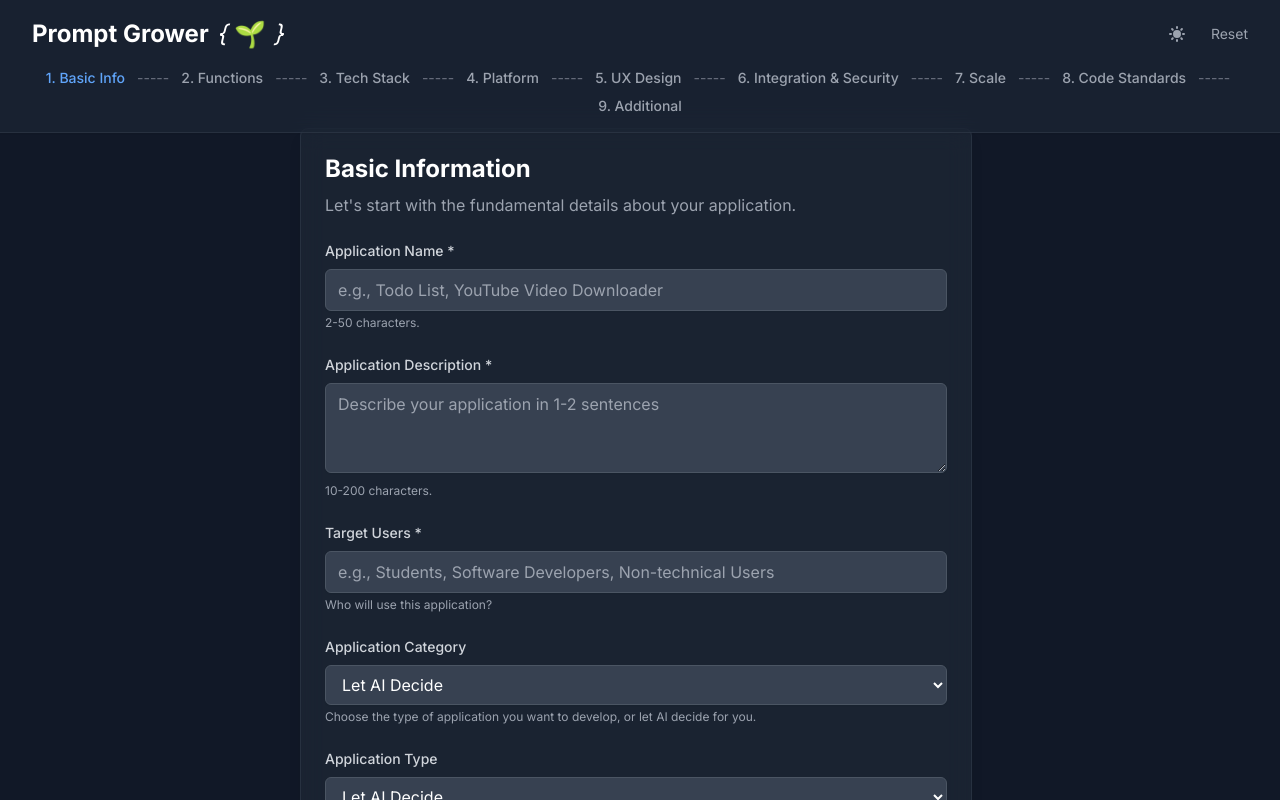
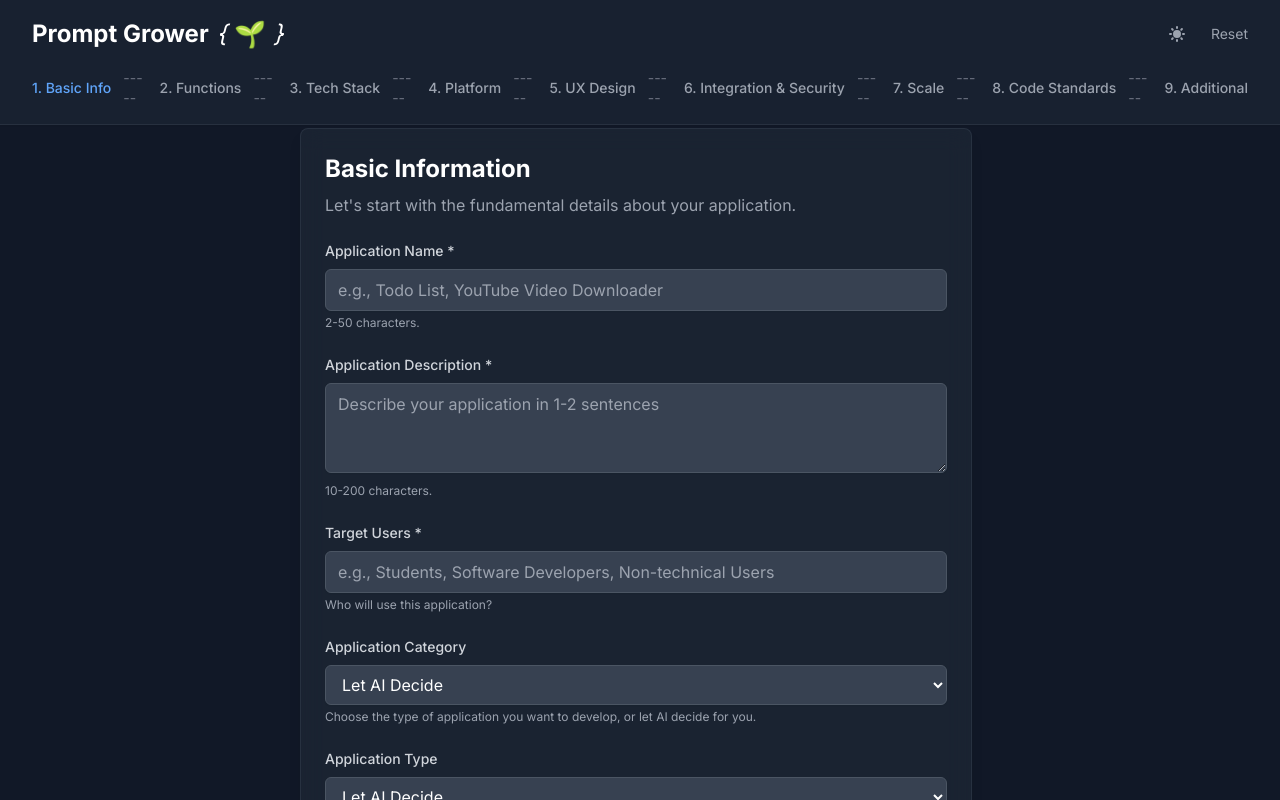
Before and after one commit to XujunNoahWang/promptgrower, a React (Vite) app: page /step/1 in a window 1280 px wide. Shown: the top 800 px of the page. Built offline with nearby package versions, Linux system fonts and the light colour scheme.

Commit message:
Fix StepIndicator layout - Keep steps in single line with overflow scroll

```diff
--- a/src/components/StepIndicator.tsx
+++ b/src/components/StepIndicator.tsx
@@ -35,7 +35,7 @@ export const StepIndicator: React.FC<StepIndicatorProps> = ({ currentStep, total
   return (
     <div>
       {/* Large screens: Full descriptions */}
-      <div className="hidden lg:flex justify-center items-center flex-wrap gap-2 text-sm">
+      <div className="hidden lg:flex justify-center items-center gap-2 text-sm overflow-x-auto">
         {Array.from({ length: totalSteps }, (_, index) => {
           const stepNumber = index + 1;
           const isActive = stepNumber === currentStep;
@@ -45,7 +45,7 @@ export const StepIndicator: React.FC<StepIndicatorProps> = ({ currentStep, total
           return (
             <React.Fragment key={stepNumber}>
               <div
-                className={`font-medium transition-colors duration-200 ${
+                className={`font-medium transition-colors duration-200 whitespace-nowrap ${
                   isActive
                     ? 'text-primary-600 dark:text-primary-400'
                     : isCompleted
@@ -64,7 +64,7 @@ export const StepIndicator: React.FC<StepIndicatorProps> = ({ currentStep, total
       </div>
 
       {/* Medium screens: Short descriptions */}
-      <div className="hidden md:flex lg:hidden justify-center items-center flex-wrap gap-1 text-xs">
+      <div className="hidden md:flex lg:hidden justify-center items-center gap-1 text-xs overflow-x-auto">
         {Array.from({ length: totalSteps }, (_, index) => {
           const stepNumber = index + 1;
           const isActive = stepNumber === currentStep;
@@ -74,7 +74,7 @@ export const StepIndicator: React.FC<StepIndicatorProps> = ({ currentStep, total
           return (
             <React.Fragment key={stepNumber}>
               <div
-                className={`font-medium transition-colors duration-200 ${
+                className={`font-medium transition-colors duration-200 whitespace-nowrap ${
                   isActive
                     ? 'text-primary-600 dark:text-primary-400'
                     : isCompleted
```
